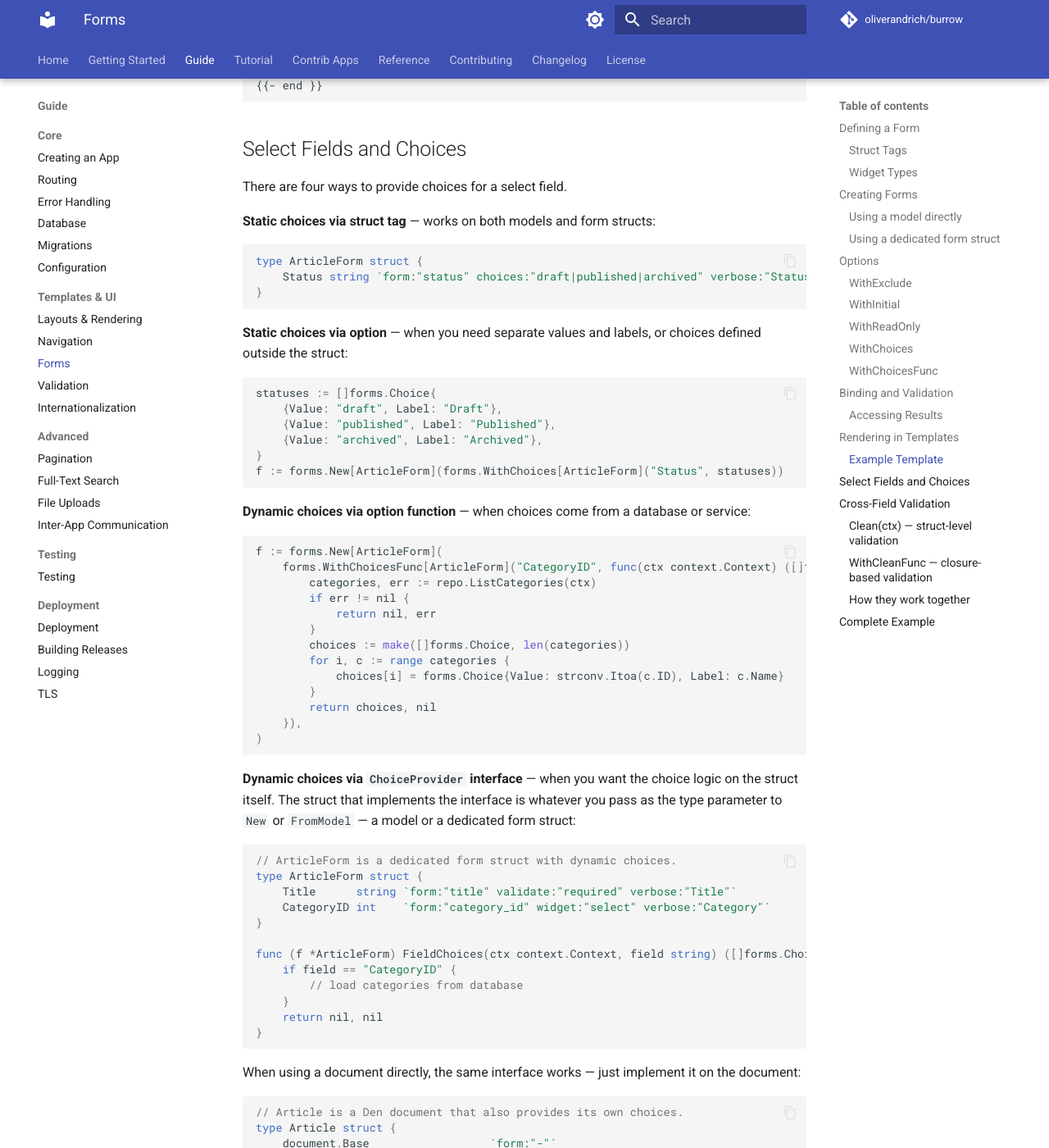
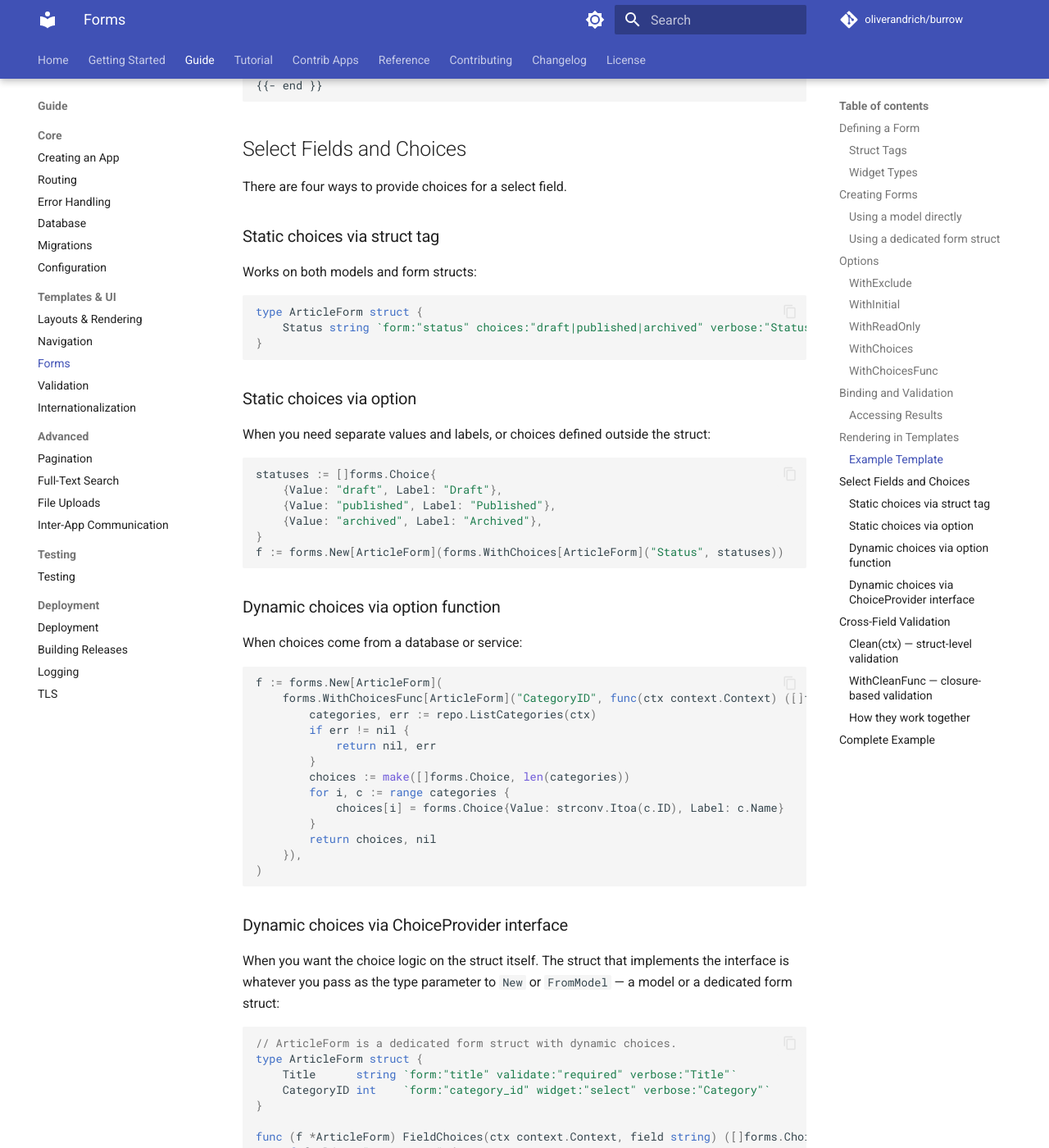
Before and after one commit to oliverandrich/burrow, an MkDocs documentation site: the page built from docs/guide/forms.md, in a window 1280 px wide and 1400 px high, scrolled down 7605 px. Shown: the whole window at 82% size. Built offline with MkDocs 1.6.1 and Material for MkDocs 9.7.7, drawn with Linux system fonts in a browser that asks for light colours; comment, search, counter and statistics services are not loaded.

Commit message:
docs: cross-doc consistency fixes after the µCSS migration
Fix the broken zensical-build links and a few stale references the
default-design switch left behind: forms.md's ChoiceProvider anchor
(bold→### so it actually exists), pagination.md leads with µCSS now
that bootstrap is deprecated, part8.md correctly explains when Den's
LinkDelete cascade applies, and mkdocs.yml site_url returns to
readthedocs (someonewho.codes was a leftover from before the move).

````diff
--- a/docs/guide/forms.md
+++ b/docs/guide/forms.md
@@ -299,7 +299,9 @@ func (a *App) Create(w http.ResponseWriter, r *http.Request) error {
 
 There are four ways to provide choices for a select field.
 
-**Static choices via struct tag** — works on both models and form structs:
+### Static choices via struct tag
+
+Works on both models and form structs:
 
 ```go
 type ArticleForm struct {
@@ -307,7 +309,9 @@ type ArticleForm struct {
 }
 ```
 
-**Static choices via option** — when you need separate values and labels, or choices defined outside the struct:
+### Static choices via option
+
+When you need separate values and labels, or choices defined outside the struct:
 
 ```go
 statuses := []forms.Choice{
@@ -318,7 +322,9 @@ statuses := []forms.Choice{
 f := forms.New[ArticleForm](forms.WithChoices[ArticleForm]("Status", statuses))
 ```
 
-**Dynamic choices via option function** — when choices come from a database or service:
+### Dynamic choices via option function
+
+When choices come from a database or service:
 
 ```go
 f := forms.New[ArticleForm](
@@ -336,7 +342,9 @@ f := forms.New[ArticleForm](
 )
 ```
 
-**Dynamic choices via `ChoiceProvider` interface** — when you want the choice logic on the struct itself. The struct that implements the interface is whatever you pass as the type parameter to `New` or `FromModel` — a model or a dedicated form struct:
+### Dynamic choices via ChoiceProvider interface
+
+When you want the choice logic on the struct itself. The struct that implements the interface is whatever you pass as the type parameter to `New` or `FromModel` — a model or a dedicated form struct:
 
 ```go
 // ArticleForm is a dedicated form struct with dynamic choices.
--- a/mkdocs.yml
+++ b/mkdocs.yml
@@ -1,6 +1,6 @@
 site_name: Burrow
 site_description: A modular Go web framework built on Chi, Den, and html/template
-site_url: https://burrow.someonewho.codes/
+site_url: https://burrow.readthedocs.io/
 repo_url: https://github.com/oliverandrich/burrow
 repo_name: oliverandrich/burrow
 copyright: "&copy; 2026 Oliver Andrich. All rights reserved."
````
Also changed, not shown: docs/guide/pagination.md (+5 -5 lines), docs/tutorial/part8.md (+2 -2 lines).
